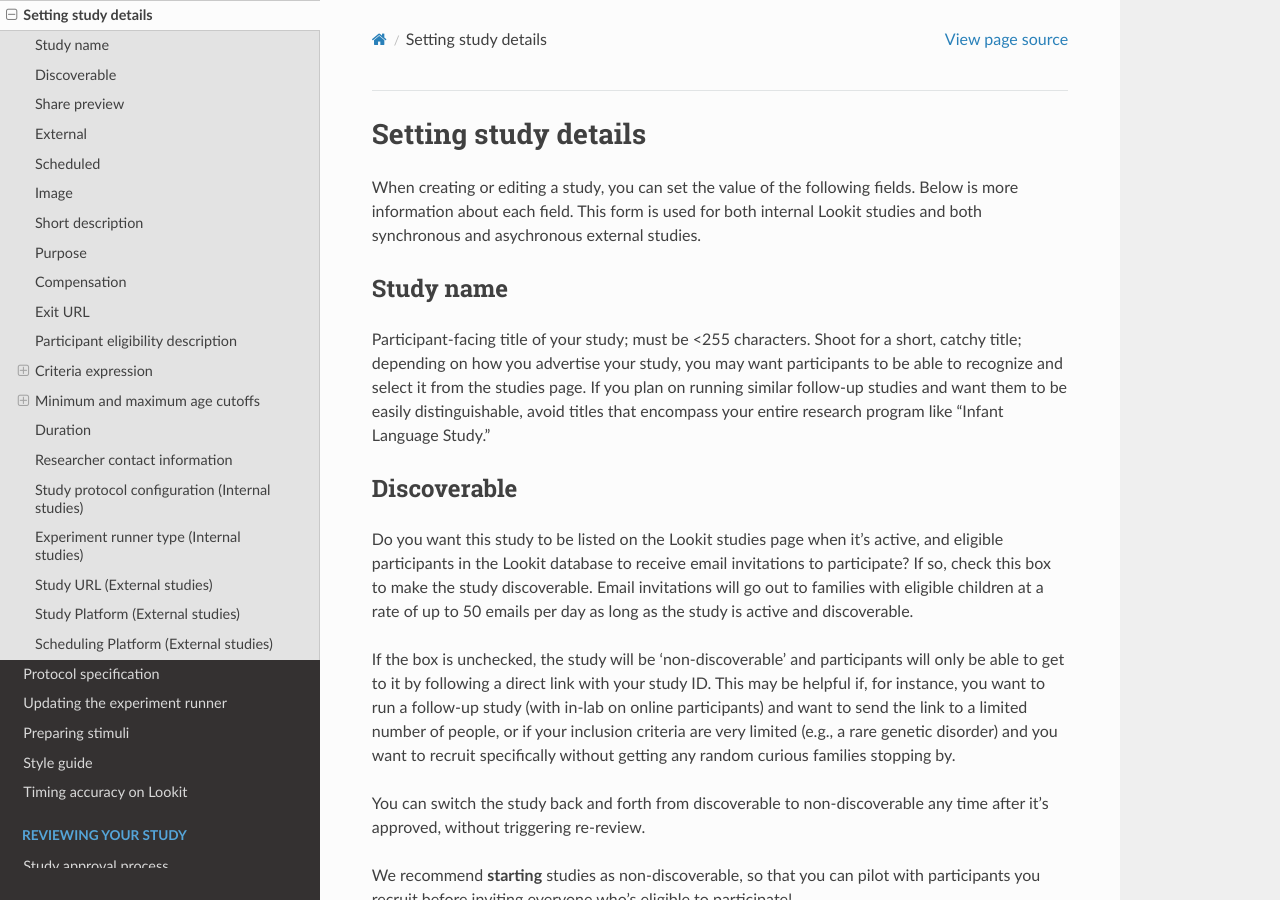
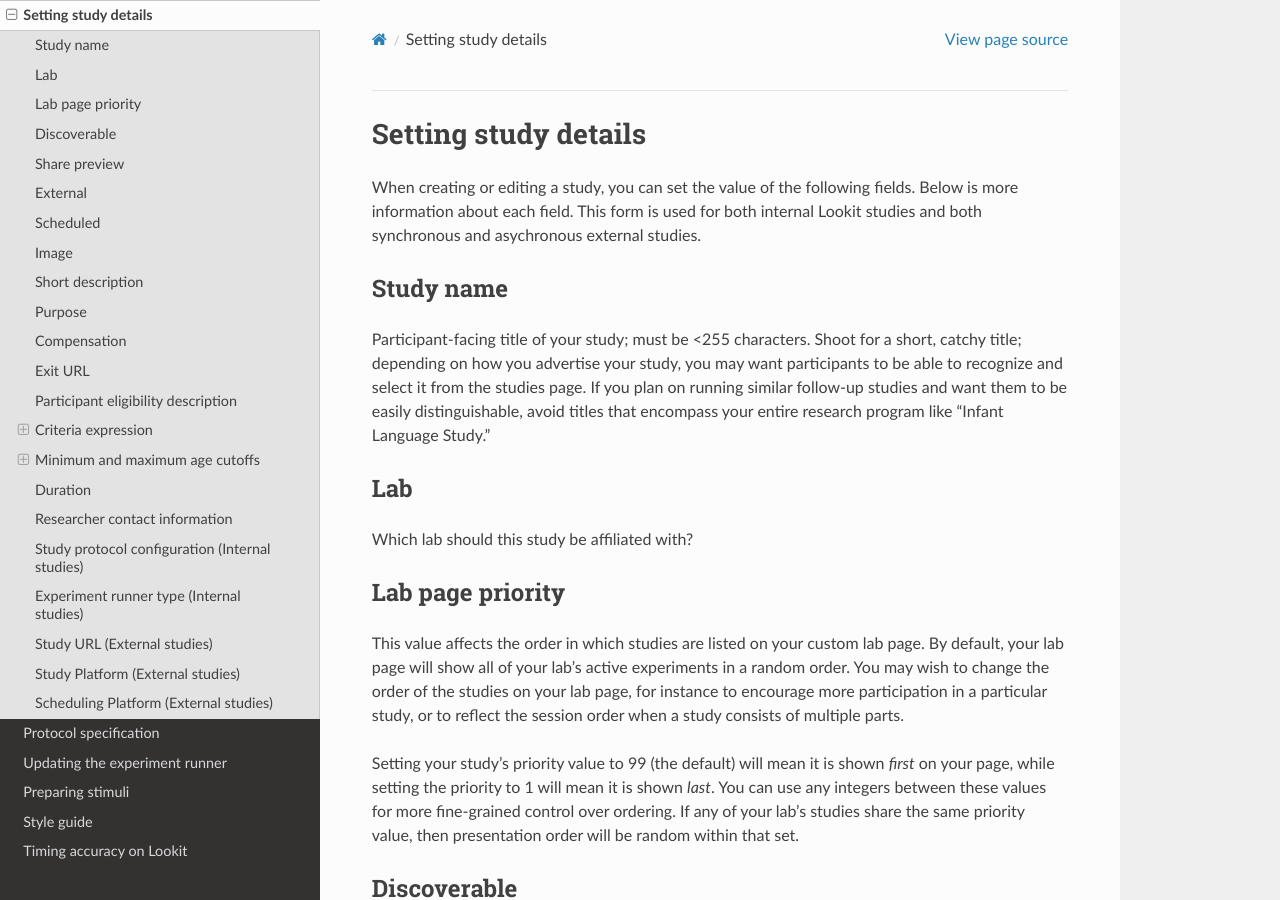
Before and after one commit to lookit/lookit-docs, a Sphinx documentation site: the page built from docs/source/researchers-set-study-fields.rst, in a window 1280 px wide and 900 px high. Built offline with Sphinx 7.4.7 and the Read the Docs theme 2.0.0, drawn with Linux system fonts in a browser that asks for light colours.

Commit message:
add "Lab" and "Lab page priority" sections

```diff
--- a/docs/source/researchers-set-study-fields.rst
+++ b/docs/source/researchers-set-study-fields.rst
@@ -12,6 +12,20 @@
 =============================
 
 Participant-facing title of your study; must be <255 characters. Shoot for a short, catchy title; depending on how you advertise your study, you may want participants to be able to recognize and select it from the studies page. If you plan on running similar follow-up studies and want them to be easily distinguishable, avoid titles that encompass your entire research program like "Infant Language Study."
+
+=============================
+Lab
+=============================
+
+Which lab should this study be affiliated with?
+
+=============================
+Lab page priority
+=============================
+
+This value affects the order in which studies are listed on your custom lab page. By default, your lab page will show all of your lab's active experiments in a random order. You may wish to change the order of the studies on your lab page, for instance to encourage more participation in a particular study, or to reflect the session order when a study consists of multiple parts.
+
+Setting your study's priority value to 99 (the default) will mean it is shown *first* on your page, while setting the priority to 1 will mean it is shown *last*. You can use any integers between these values for more fine-grained control over ordering. If any of your lab's studies share the same priority value, then presentation order will be random within that set.
 
 .. _discoverability:
 
```
